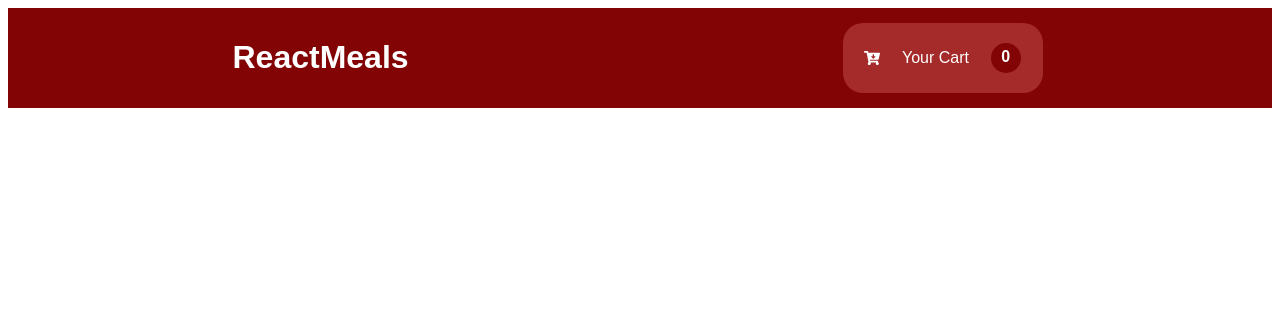
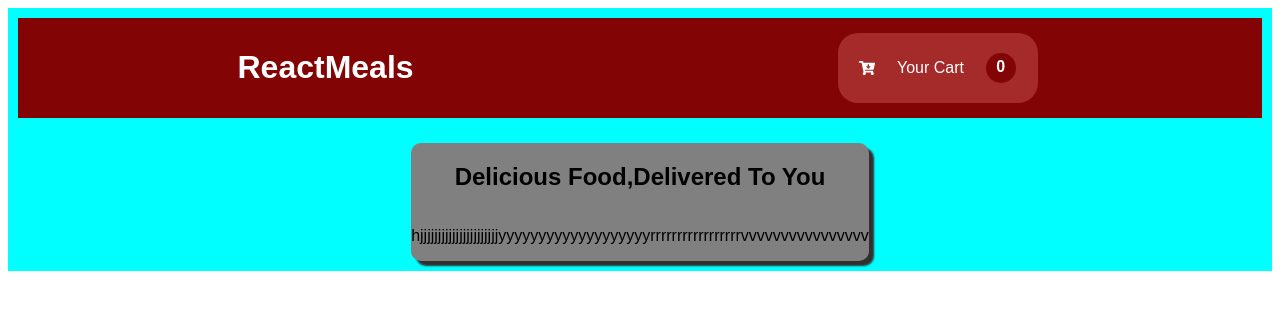
Before and after one commit to SuchiBankoti/restaurant-websit, a React (Create React App) app: page / in a window 1280 px wide. Shown: the top 310 px of the page. Built offline with nearby package versions, Linux system fonts and the light colour scheme.

Commit message:
navbar and main page

```diff
--- a/src/App.css
+++ b/src/App.css
@@ -1,3 +1,19 @@
 * {
   font-family: sans-serif;
 }
+.app {
+  background-color: aqua;
+  padding: 10px;
+}
+.content {
+  display: flex;
+  flex-direction: column;
+  justify-content: center;
+  align-items: center;
+  background-color: gray;
+  width: fit-content;
+  margin: auto;
+  border-radius: 10px;
+  box-shadow: 5px 5px 2px rgb(51, 47, 47);
+  margin-top: 25px;
+}
--- a/src/App.js
+++ b/src/App.js
@@ -1,11 +1,13 @@
 import React from "react";
 import Navbar from "./Navbar";
+import Mainpage from "./Mainpage";
 import "./App.css";
 
 function App() {
   return (
-    <div>
+    <div className="app">
       <Navbar />
+      <Mainpage />
     </div>
   );
 }
--- /dev/null
+++ b/src/Mainpage.js
@@ -0,0 +1,12 @@
+import React from "react";
+
+export default function Mainpage() {
+  return (
+    <div className="content">
+      <h2>Delicious Food,Delivered To You</h2>
+      <p>
+        hjjjjjjjjjjjjjjjjjjjjjjyyyyyyyyyyyyyyyyyyyrrrrrrrrrrrrrrrrrvvvvvvvvvvvvvvvv
+      </p>
+    </div>
+  );
+}
```
